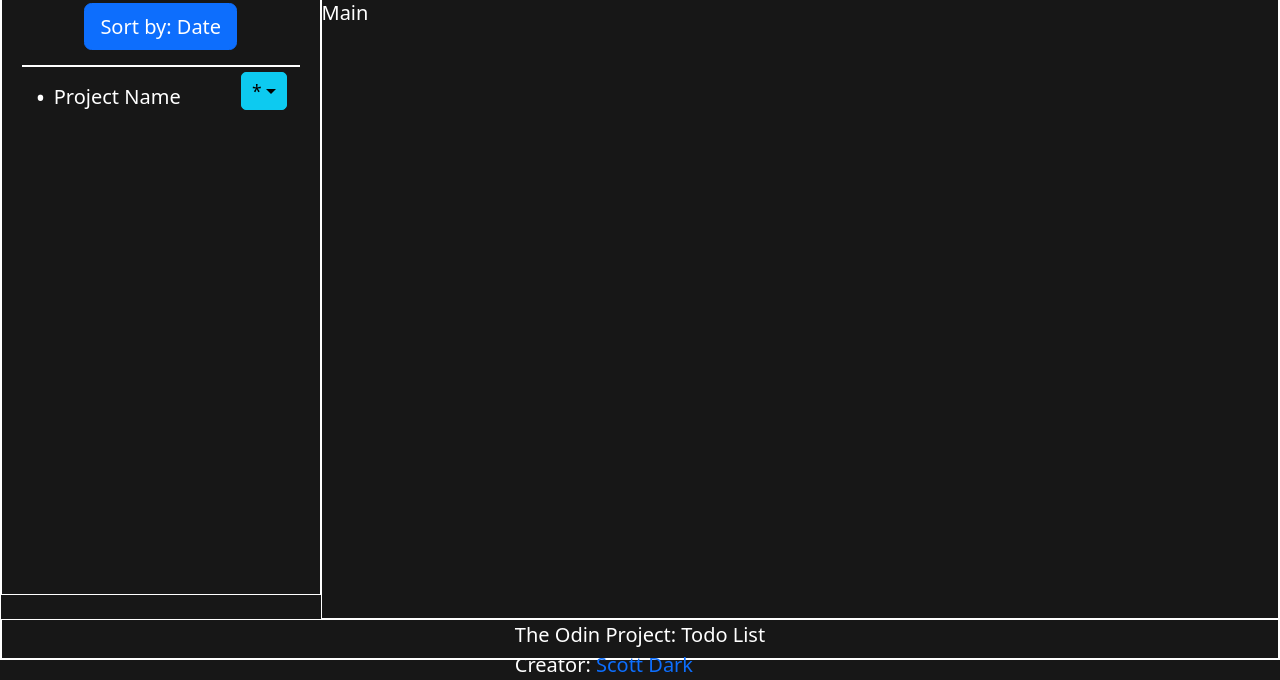
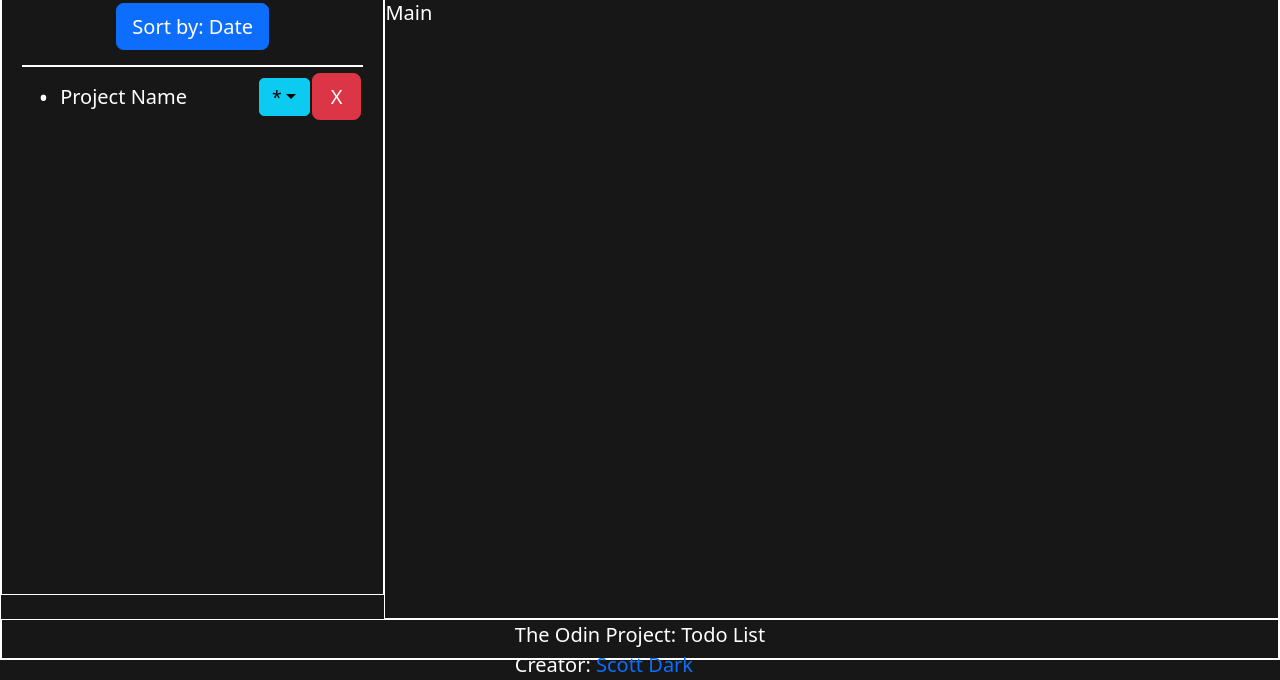
Before and after one commit to ScottDark/top-todo-list, a website built with webpack: page src/index.html in a window 1280 px wide. Both pictures are taken after a click on the button "New Project". Shown: the part 140-820 px from the top of the page. Built offline with nearby package versions, Linux system fonts and the light colour scheme.

Commit message:
Going to change things to input

```diff
--- a/src/modules/render-projects-sidebar.js
+++ b/src/modules/render-projects-sidebar.js
@@ -4,8 +4,6 @@ import createPriorityDropdown from "./create-priority-dropdown";
 import { getAllProjects } from "./project-manager";
 
 let projectCounter = 0;
-
-/* TODO: Align the project name and dropdown menu. */
 
 export default function renderProjectItem() {
   const projects = getAllProjects();
@@ -23,7 +21,7 @@ export default function renderProjectItem() {
   selectProjectContainer.appendChild(newProjectItem);
 
   // Bullet point
-  const selectProjectItem = newProjectItem; // Use the newly created project item
+  const selectProjectItem = newProjectItem;
   let newBulletPoint = createTextElement("•", "h5", "bullet-point");
   selectProjectItem.appendChild(newBulletPoint);
 
@@ -37,6 +35,13 @@ export default function renderProjectItem() {
   selectProjectItem.appendChild(newProjectEditableTitle);
   getEditableContent("projectNameData", newProjectEditableTitle);
 
+  // Prevent Enter key from creating a new line
+  newProjectEditableTitle.addEventListener("keydown", function (e) {
+    if (e.key === "Enter") {
+      e.preventDefault();
+    }
+  });
+
   // Add dropdown prio
   let newDivDropdown = createTextElement("", "div", "dropdown");
   selectProjectItem.appendChild(newDivDropdown);
@@ -44,5 +49,15 @@ export default function renderProjectItem() {
   const selectProjectName = selectProjectItem.querySelector(".project-name");
   createPriorityDropdown(selectDivDropDown, selectProjectName);
 
+  // Delete button
+  let deleteItem = createTextElement(
+    "X",
+    "button",
+    "delete-item",
+    "btn",
+    "btn-danger"
+  );
+  selectProjectItem.appendChild(deleteItem);
+
   projectCounter++;
 }
--- a/src/scss/styles.scss
+++ b/src/scss/styles.scss
@@ -79,7 +79,7 @@ p {
 $contentChildSelector: "#content > div";
 
 @mixin gridSize {
-  grid-template-columns: 25% 1fr 1fr 1fr;
+  grid-template-columns: 30% 1fr 1fr 1fr;
   grid-template-rows: 10% 7% 78% 5%;
 }
 
@@ -111,6 +111,8 @@ $contentChildSelector: "#content > div";
   grid-row: 1 / 4;
   overflow-y: auto;
   height: calc(100vh - 66px);
+  grid-template-columns: repeat(4, 1fr);
+  grid-auto-rows: minmax(auto, auto);
 }
 
 #main {
@@ -195,21 +197,39 @@ $contentChildSelector: "#content > div";
 // Project container and item section
 .project-item {
   display: grid;
-  grid-template-columns: 10% 1fr 10% 10%;
+  grid-template-columns: 10% 1fr auto auto;
+  grid-template-areas: "bullet project-name dropdown delete";
   grid-row: span 1;
   grid-column: span 4;
+  align-items: center;
 }
 
 .bullet-point {
-  grid-column: 1 / 2;
+  grid-area: bullet;
   place-self: center;
 }
 
 .project-name {
+  grid-area: project-name;
   align-self: center;
   justify-self: start;
   white-space: pre-wrap;
 }
+
+#project-priority-dropdown {
+  grid-area: dropdown;
+  place-self: center;
+  width: 100%;
+  margin-right: 5px;
+}
+
+.delete-item {
+  grid-area: delete;
+  place-self: center;
+  width: 100%;
+  margin-left: 5px;
+}
+
 // Project container and item section END
 
 // Sidebar END
```
